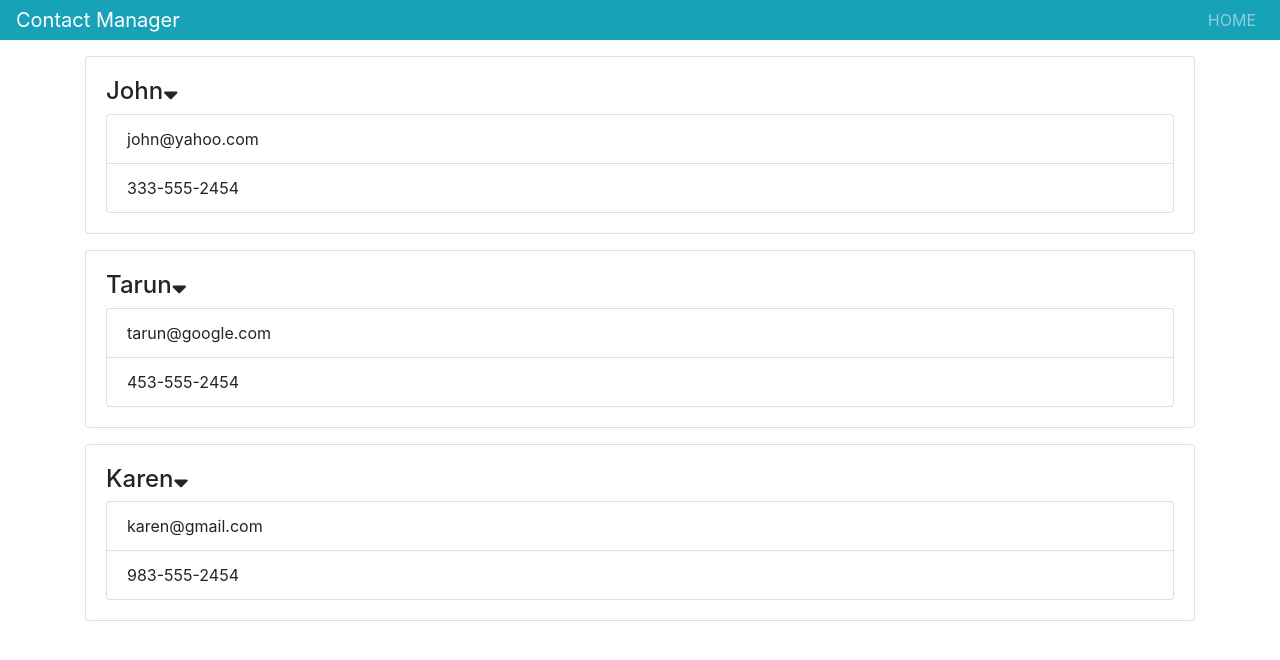
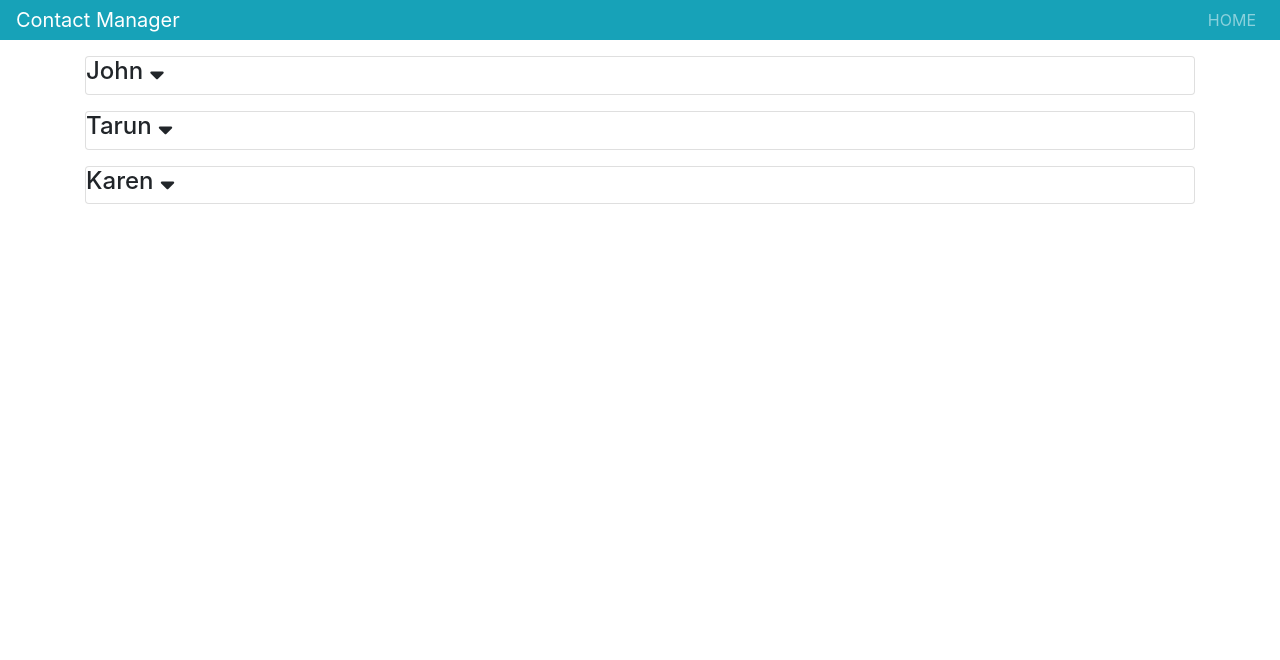
Before and after one commit to sagarkharabe/Contact_Manager_react, a React (Create React App) app: page / in a window 1280 px wide. Shown: the top 660 px of the page. Built offline with nearby package versions, Linux system fonts and the light colour scheme.

Commit message:
Show details functionality added

```diff
--- a/src/components/Contact.js
+++ b/src/components/Contact.js
@@ -2,17 +2,44 @@ import React, { Component } from 'react'
 import PropTypes from 'prop-types'
 
 export class Contact extends Component {
+  constructor(props){
+    super(props);
+    this.state = {
+      showDetails : false,
+      arrow : "fas fa-sort-down"
+     }
+  }
+
+    click = (e) => {
+      console.log(e.target)
+      this.setState({
+        showDetails : !this.state.showDetails,
+        arrow : !this.state.showDetails ? "fas fa-sort-up" : "fas fa-sort-down"
+      })
+
+
+    }
 
   render() {
     return (
-      <div className="card card-body mb-3">
-        <h4>{this.props.name}
-        <i className="fas fa-sort-down"> </i>
+      <div className="card ca!rd-body mb-3">
+        <h4>{this.props.name} {' '}
+         <i onClick={this.click} className={this.state.arrow}> </i>
         </h4>
-        <ul className = "list-group">
-          <li className = "list-group-item">{this.props.email}</li>
-          <li className = "list-group-item">{this.props.phone}</li>
-        </ul>
+        { (this.state.showDetails) ?
+          (
+          <div className = "container mb-3">
+           <ul className = "list-group">
+            <li className = "list-group-item">
+            Email :{this.props.email}</li>
+            <li className = "list-group-item">
+            Phome :{this.props.phone}</li>
+          </ul>
+          </div>
+          ) : null
+
+        }
+
       </div>
     )
   }
--- a/src/components/Contacts.js
+++ b/src/components/Contacts.js
@@ -27,15 +27,17 @@ export default class Contacts extends Component {
       ]
     }
   }
+
+
   render() {
     const {contacts} = this.state
     return (
-      <div>
+     <React.Fragment>
         {contacts.map(contact =>
-          <Contact key={contact.id}name={contact.name} email={contact.email} phone={contact.phone}/>
+          <Contact key={contact.id} name={contact.name} email={contact.email} phone={contact.phone}/>
         )}
+        </React.Fragment>
 
-      </div>
     )
   }
 }
```
Also changed, not shown: 1 other file (tests, documents, lock files or other folders).
